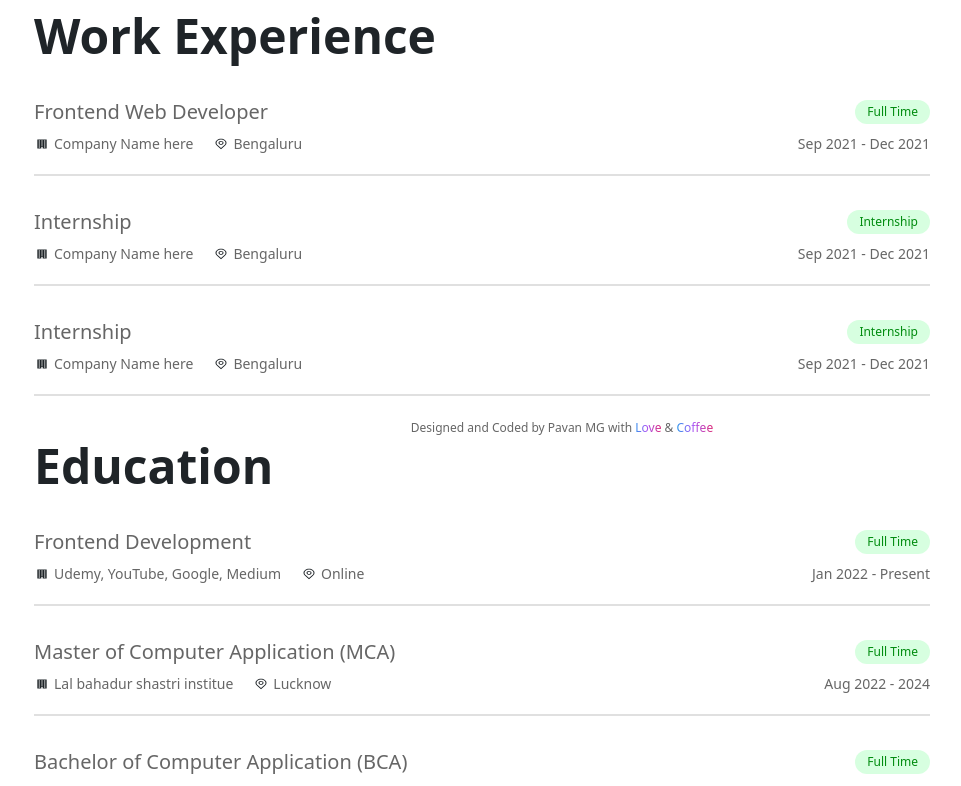
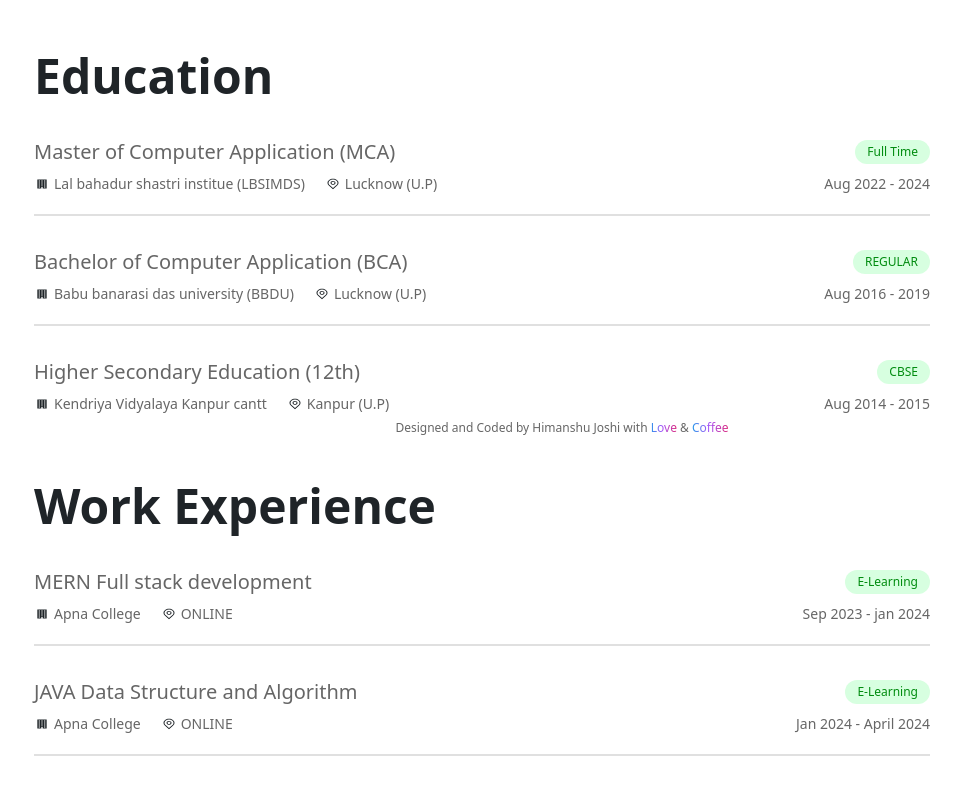
Before and after one commit to himanshu-joshi01/Himanshu_portfolio, a React (Create React App) app: page /about in a window 1280 px wide. Shown: the part 360-1146 px from the top of the page, without its empty margins (158-1119 px from the left). Built offline with nearby package versions, Linux system fonts and the light colour scheme.

Commit message:
update details

```diff
--- a/src/Components/Footer.js
+++ b/src/Components/Footer.js
@@ -6,11 +6,11 @@ function Footer() {
         Designed and Coded by{" "}
         <a
           className="font-medium"
-          href="https://pavanmg.in"
+          href="https://himanshujoshi.netlify.app/"
           target="_blank"
           rel="noreferrer noopener"
         >
-          Pavan MG
+          Himanshu Joshi
         </a>{" "}
         with
         <span className="text-gradient font-medium"> Love</span> &
--- a/src/Details.js
+++ b/src/Details.js
@@ -18,7 +18,6 @@ import github from "./assets/techstack/github.png";
 import git from "./assets/techstack/git.png";
 import npm from "./assets/techstack/npm.png";
 import postman from "./assets/techstack/postman.png";
-import figma from "./assets/techstack/figma.png";
 // Porject Images
 import projectImage1 from "./assets/projects/project1.jpg";
 import projectImage2 from "./assets/projects/project2.jpg";
@@ -52,18 +51,18 @@ export const socialMediaUrl = {
 // Enter your Work Experience here
 export const workDetails = [
   {
-    Position: "Frontend Web Developer",
-    Company: `Company Name here`,
-    Location: "Bengaluru",
-    Type: "Full Time",
-    Duration: "Sep 2021 - Dec 2021",
+    Position: "MERN Full stack development",
+    Company: `Apna College`,
+    Location: "ONLINE",
+    Type: "E-Learning",
+    Duration: "Sep 2023 - jan 2024",
   },
   {
-    Position: "Internship",
-    Company: `Company Name here`,
-    Location: "Bengaluru",
-    Type: "Internship",
-    Duration: "Sep 2021 - Dec 2021",
+    Position: "JAVA Data Structure and Algorithm",
+    Company: `Apna College`,
+    Location: "ONLINE",
+    Type: "E-Learning",
+    Duration: "Jan 2024 - April 2024",
   },
   {
     Position: "Internship",
@@ -77,38 +76,25 @@ export const workDetails = [
 // Enter your Education Details here
 export const eduDetails = [
   {
-    Position: "Frontend Development",
-    Company: "Udemy, YouTube, Google, Medium",
-    Location: "Online",
-    Type: "Full Time",
-    Duration: "Jan 2022 - Present",
-  },
-  {
     Position: "Master of Computer Application (MCA)",
-    Company: `Lal bahadur shastri institue`,
-    Location: "Lucknow",
+    Company: `Lal bahadur shastri institue (LBSIMDS)`,
+    Location: "Lucknow (U.P)",
     Type: "Full Time",
     Duration: "Aug 2022 - 2024",
   },
   {
     Position: "Bachelor of Computer Application (BCA)",
-    Company: `Lal bahadur shastri institue`,
-    Location: "Lucknow",
-    Type: "Full Time",
+    Company: `Babu banarasi das university (BBDU)`,
+    Location: "Lucknow (U.P)",
+    Type: "REGULAR",
     Duration: "Aug 2016 - 2019",
   },
   {
-    Position: "Bachelor of Computer Application (BCA)",
-    Company: `Lal bahadur shastri institue`,
-    Location: "Lucknow",
-    Type: "Full Time",
-    Duration: "Aug 2016 - 2019",
-  }, {
-    Position: "Bachelor of Computer Application (BCA)",
-    Company: `Lal bahadur shastri institue`,
-    Location: "Lucknow",
-    Type: "Full Time",
-    Duration: "Aug 2016 - 2019",
+    Position: "Higher Secondary Education (12th)",
+    Company: `Kendriya Vidyalaya Kanpur cantt`,
+    Location: "Kanpur (U.P)",
+    Type: "CBSE",
+    Duration: "Aug 2014 - 2015",
   },
 ];
 
@@ -127,13 +113,12 @@ export const techStackDetails = {
   npm: npm,
   git: git,
   github: github,
-  figma: figma,
 };
 
 // Enter your Project Details here
 export const projectDetails = [
   {
-    title: "Project title 1",
+    title: "Atithi Devo Bhavo",
     image: projectImage1,
     description: `This is sample project description random things are here in description This is sample
 project lorem ipsum generator for dummy content`,
@@ -142,7 +127,7 @@ project lorem ipsum generator for dummy content`,
     githubLink: "https://github.com",
   },
   {
-    title: "Project title 2",
+    title: "Ecommerse website",
     image: projectImage2,
     description: `This is sample project description random things are here in description This is sample
 project lorem ipsum generator for dummy content`,
@@ -190,6 +175,6 @@ project lorem ipsum generator for dummy content`,
 
 // Enter your Contact Details here
 export const contactDetails = {
-  email: "hi@example.com",
-  phone: "+91 12345 67890",
+  email: "himanshujoshi3110@gmail.com",
+  Mobile: "+91 9369468394",
 };
--- a/src/Pages/About.js
+++ b/src/Pages/About.js
@@ -10,22 +10,6 @@ function About() {
           About Me
         </h1>
         <p className="text-content py-8 lg:max-w-3xl">{personalDetails.about}</p>
-      </section>
-      <section>
-        <h1 className="text-2xl text-dark-heading dark:text-light-heading md:text-4xl xl:text-5xl xl:leading-tight font-bold">
-          Work Experience
-        </h1>
-        {React.Children.toArray(
-          workDetails.map(({ Position, Company, Location, Type, Duration }) => (
-            <Work
-              position={Position}
-              company={Company}
-              location={Location}
-              type={Type}
-              duration={Duration}
-            />
-          ))
-        )}
       </section>
       <section>
         <h1 className="text-2xl pt-10 text-dark-heading dark:text-light-heading md:text-4xl xl:text-5xl xl:leading-tight font-bold">
@@ -43,6 +27,24 @@ function About() {
           ))
         )}
       </section>
+
+
+      <section>
+        <h1 className="text-2xl pt-10 text-dark-heading dark:text-light-heading md:text-4xl xl:text-5xl xl:leading-tight font-bold">
+          Work Experience
+        </h1>
+        {React.Children.toArray(
+          workDetails.map(({ Position, Company, Location, Type, Duration }) => (
+            <Work
+              position={Position}
+              company={Company}
+              location={Location}
+              type={Type}
+              duration={Duration}
+            />
+          ))
+        )}
+      </section>
     </main>
   );
 }
--- a/src/Pages/Home.js
+++ b/src/Pages/Home.js
@@ -78,8 +78,9 @@ function Home() {
           {tagline}
         </h2>
       </div>
+      <a href="Resume/HimanshuJoshiResume.pdf" download="" class="main-btn">Download CV</a>
       <div className="mt-5 md:mt-0">
-        <img ref={myimageref} className="w-1/2 md:ml-auto" src={img} alt="Pavan MG" />
+        <img ref={myimageref} className="w-1/2 md:ml-auto" src={img} alt="Himanshu Joshi" />
       </div>
     </main>
   );
--- a/src/Pages/Technologies.js
+++ b/src/Pages/Technologies.js
@@ -16,7 +16,6 @@ function Technologies() {
     github,
     npm,
     postman,
-    figma,
   } = techStackDetails;
   return (
     <main className="container mx-auto max-width pt-10 pb-20 ">
@@ -47,7 +46,6 @@ function Technologies() {
         <img src={vscode} title="Visual Studio Code" alt="" />
         <img src={git} title="Git" alt="Git" />
         <img src={github} title="Github" alt="Github" />
-        <img src={figma} title="Figma" alt="Figma" />
         <img src={npm} title="NPM" alt="NPM" />
         <img src={postman} title="Postman" alt="Postman" />
       </section>
```
